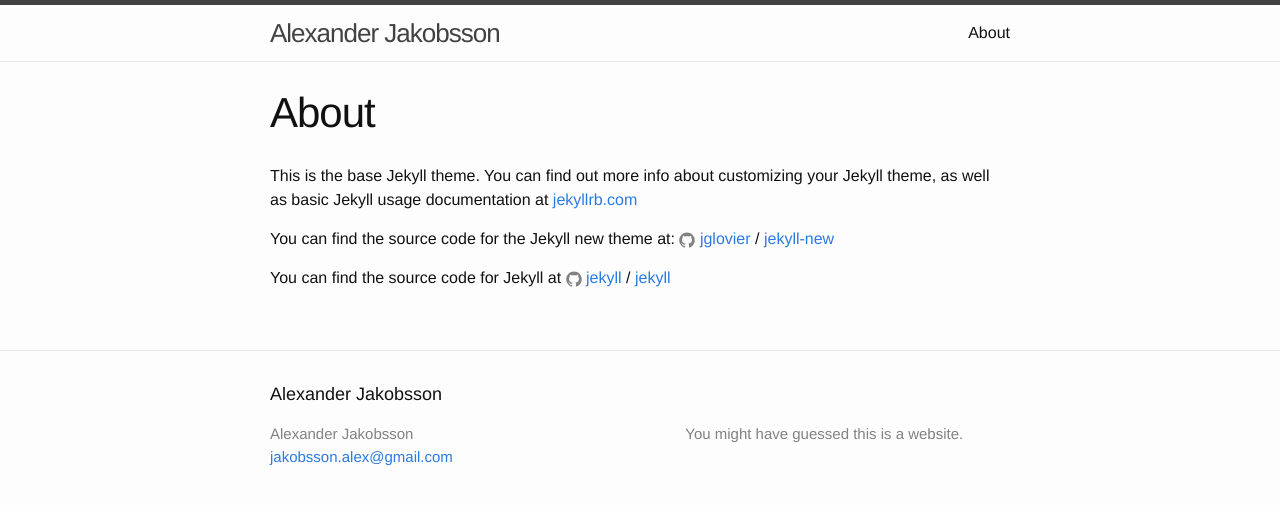
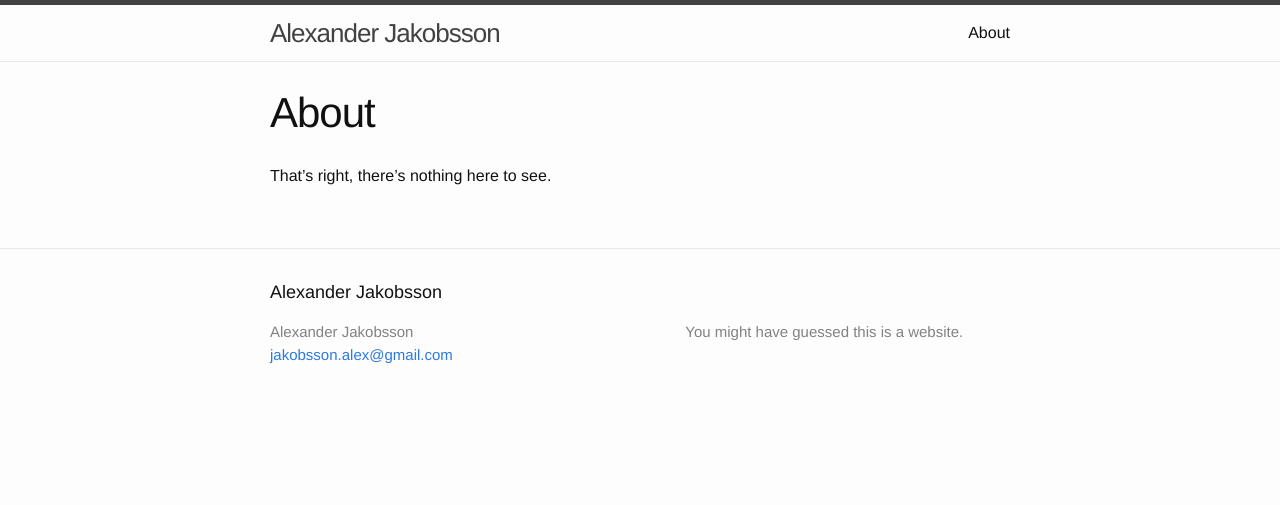
Before and after one commit to alexander-jakobsson/alexander-jakobsson.github.io, a Jekyll site: the page built from about.md, in a window 1280 px wide. Shown: the top 505 px of the page. Built offline with Jekyll 4.4.1, drawn with Linux system fonts in a browser that asks for light colours.

Commit message:
Update about.md

```diff
--- a/about.md
+++ b/about.md
@@ -4,12 +4,4 @@
 permalink: /about/
 ---
 
-This is the base Jekyll theme. You can find out more info about customizing your Jekyll theme, as well as basic Jekyll usage documentation at [jekyllrb.com](http://jekyllrb.com/)
-
-You can find the source code for the Jekyll new theme at:
-{% include icon-github.html username="jglovier" %} /
-[jekyll-new](https://github.com/jglovier/jekyll-new)
-
-You can find the source code for Jekyll at
-{% include icon-github.html username="jekyll" %} /
-[jekyll](https://github.com/jekyll/jekyll)
+That's right, there's nothing here to see.
```
